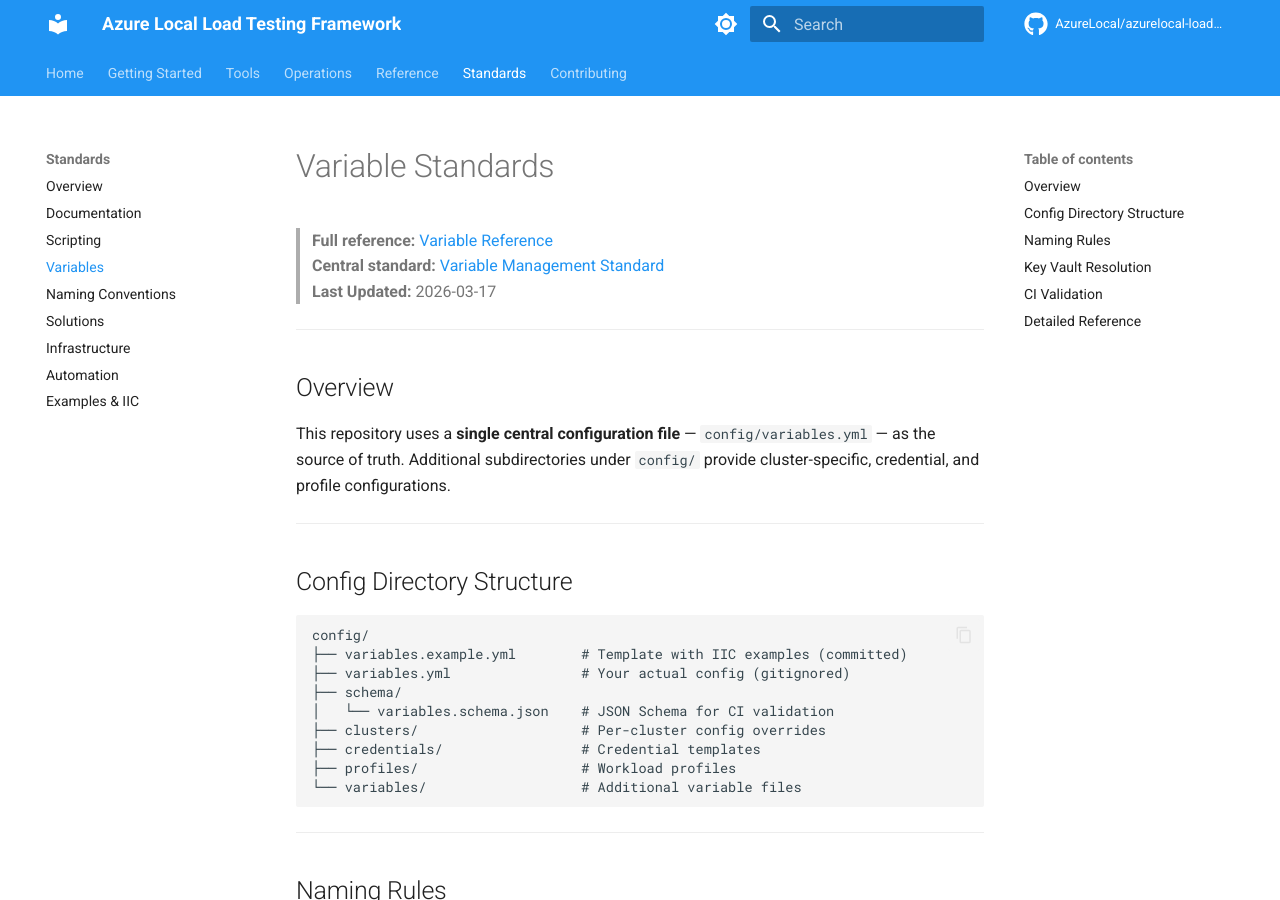
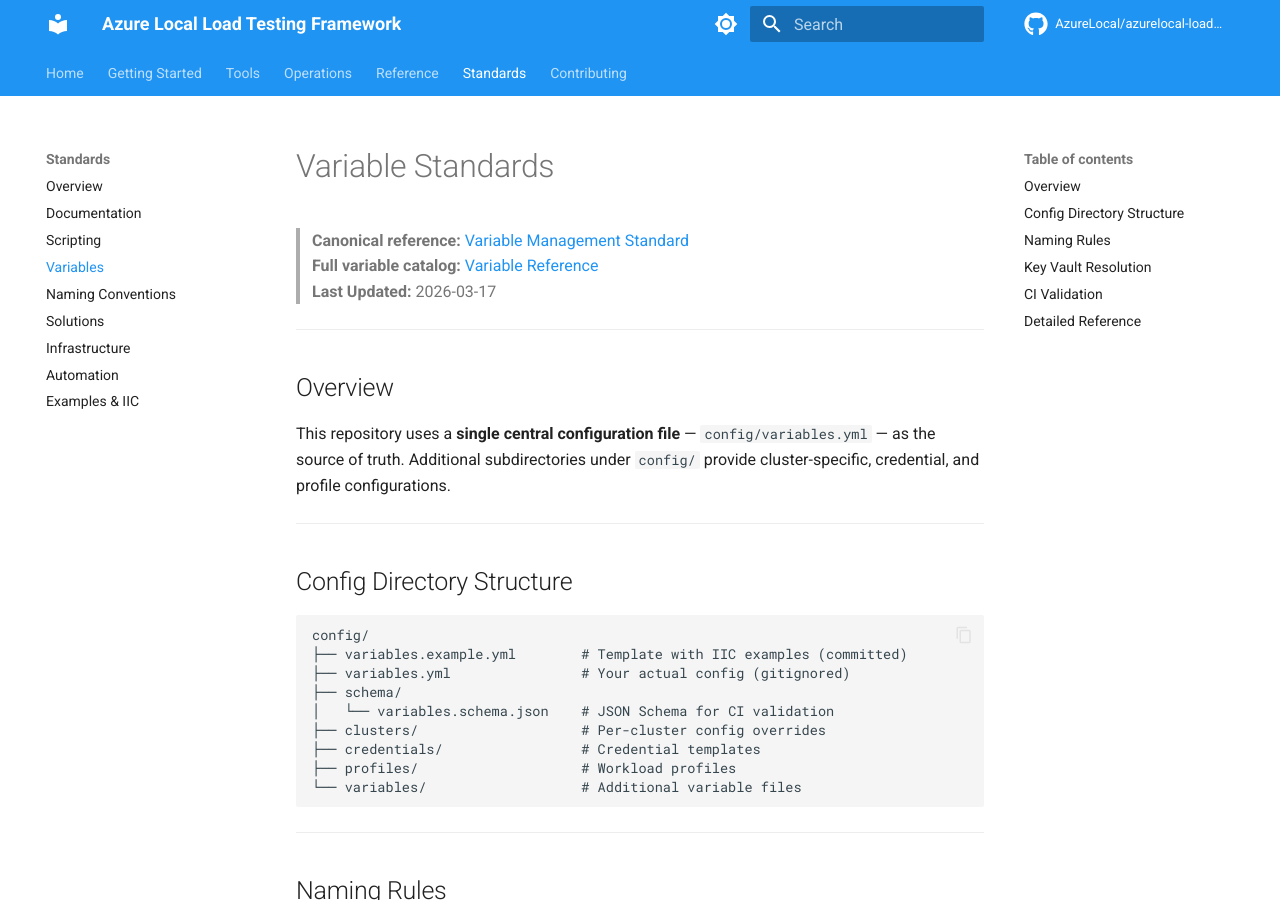
Before and after one commit to AzureLocal/azurelocal-loadtools, an MkDocs documentation site: the page built from docs/standards/variables.md, in a window 1280 px wide and 900 px high. Built offline with MkDocs 1.6.1 and Material for MkDocs 9.7.7, drawn with Linux system fonts in a browser that asks for light colours; comment, search, counter and statistics services are not loaded.

Commit message:
chore(standards): standardize variables.md canonical reference header

```diff
--- a/docs/standards/variables.md
+++ b/docs/standards/variables.md
@@ -1,7 +1,7 @@
 # Variable Standards
 
-> **Full reference:** [Variable Reference](../reference/variables.md)
-> **Central standard:** [Variable Management Standard](https://azurelocal.cloud/standards/variable-management/)
+> **Canonical reference:** [Variable Management Standard](https://azurelocal.cloud/standards/variable-management/)
+> **Full variable catalog:** [Variable Reference](../reference/variables.md)
 > **Last Updated:** 2026-03-17
 
 ---
```
